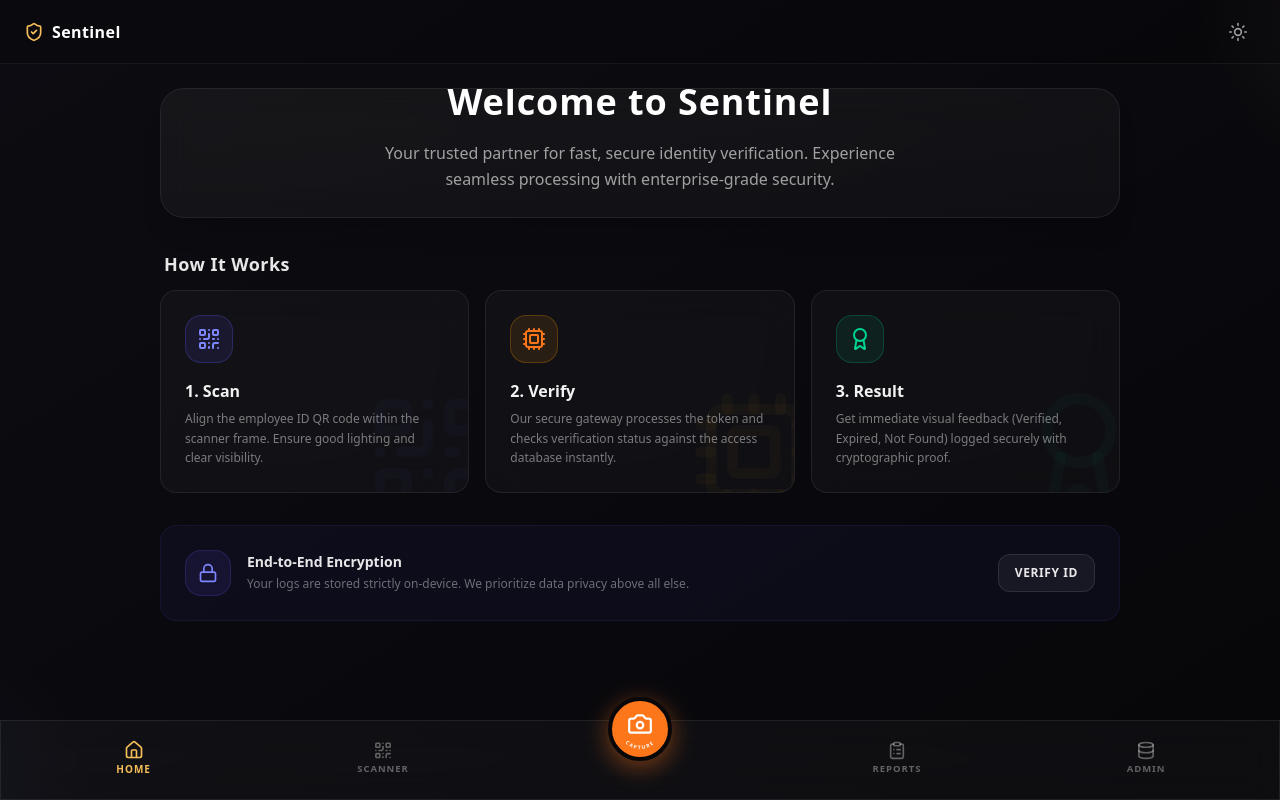
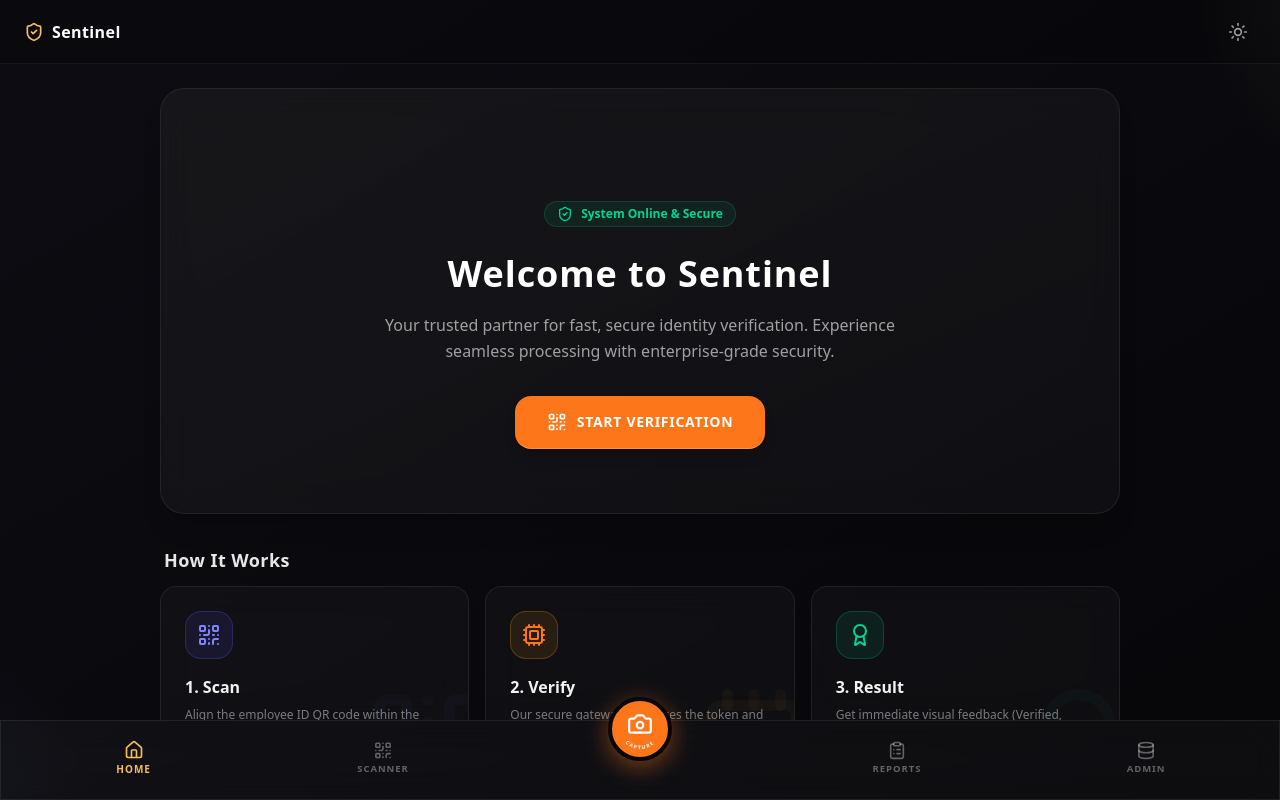
Before and after one commit to munchkiiiiin/id-verifier, a React (Vite) app: page / in a window 1280 px wide. Built offline with nearby package versions, Linux system fonts and the light colour scheme; no server answers; the database is empty.

Commit message:
feat: show date in scanner log and fix welcome card top padding & collapse issues

```diff
--- a/src/components/HomeTab.tsx
+++ b/src/components/HomeTab.tsx
@@ -31,11 +31,10 @@ export function HomeTab({ onStartScan, theme, onToggleTheme }: HomeTabProps) {
 
       {/* ── Scrollable Content ─────────────────────────────────── */}
       <div className="flex-1 overflow-y-auto px-4 py-6 md:px-8 max-w-5xl mx-auto w-full flex flex-col gap-6 md:gap-8 pb-32">
-        {/* ── Hero Section ─────────────────────────────────────────── */}
-        <section className="flex flex-col items-center justify-center text-center py-10 md:py-16 relative overflow-hidden rounded-3xl glass border border-white/07 shadow-xl">
+        <section className="flex-shrink-0 flex flex-col items-center text-center pt-16 pb-10 md:pt-24 md:pb-16 relative overflow-hidden rounded-3xl glass border border-white/07 shadow-xl">
           <div className="absolute inset-0 bg-gradient-to-br from-accent/5 to-transparent opacity-40 z-0" />
 
-          <div className="relative z-10 max-w-xl px-4 flex flex-col items-center gap-4">
+          <div className="relative z-10 max-w-xl px-4 flex flex-col items-center gap-4 pt-4">
             <div className="inline-flex items-center gap-2 bg-emerald-500/10 border border-emerald-500/20 px-3 py-1 rounded-full text-emerald-400 font-semibold text-xs mb-2">
               <ShieldCheck className="w-4 h-4" />
               <span>System Online & Secure</span>
@@ -62,7 +61,7 @@ export function HomeTab({ onStartScan, theme, onToggleTheme }: HomeTabProps) {
         </section>
 
         {/* ── Bento Grid: How it works ─────────────────────────────── */}
-        <section className="flex flex-col gap-3">
+        <section className="flex-shrink-0 flex flex-col gap-3">
           <h2 className="text-lg font-bold text-white/90 font-headline-md tracking-wide px-1">How It Works</h2>
 
           <div className="grid grid-cols-1 md:grid-cols-3 gap-4">
@@ -111,7 +110,7 @@ export function HomeTab({ onStartScan, theme, onToggleTheme }: HomeTabProps) {
         </section>
 
         {/* ── Info Banner: Encryption ──────────────────────────────── */}
-        <section className="bg-indigo-950/20 border border-indigo-500/10 rounded-2xl p-6 flex flex-col md:flex-row items-center justify-between gap-4">
+        <section className="flex-shrink-0 bg-indigo-950/20 border border-indigo-500/10 rounded-2xl p-6 flex flex-col md:flex-row items-center justify-between gap-4">
           <div className="flex items-center gap-4">
             <div className="bg-indigo-500/10 border border-indigo-500/20 p-3 rounded-2xl text-indigo-400">
               <Lock className="w-5 h-5" />
--- a/src/components/ScannerTab.tsx
+++ b/src/components/ScannerTab.tsx
@@ -432,7 +432,7 @@ function LogRow({ entry }: { entry: LogEntry }) {
           </span>
           <span className="text-xs text-white/35 font-mono mt-0.5 truncate block">
             {emp ? `ID: ${emp.employeeCode} • ${emp.designation} • ` : ""}
-            {format(entry.timestamp, "h:mm:ss a")}
+            {format(entry.timestamp, "MMM d, yyyy")} • {format(entry.timestamp, "h:mm:ss a")}
           </span>
         </div>
 
```
